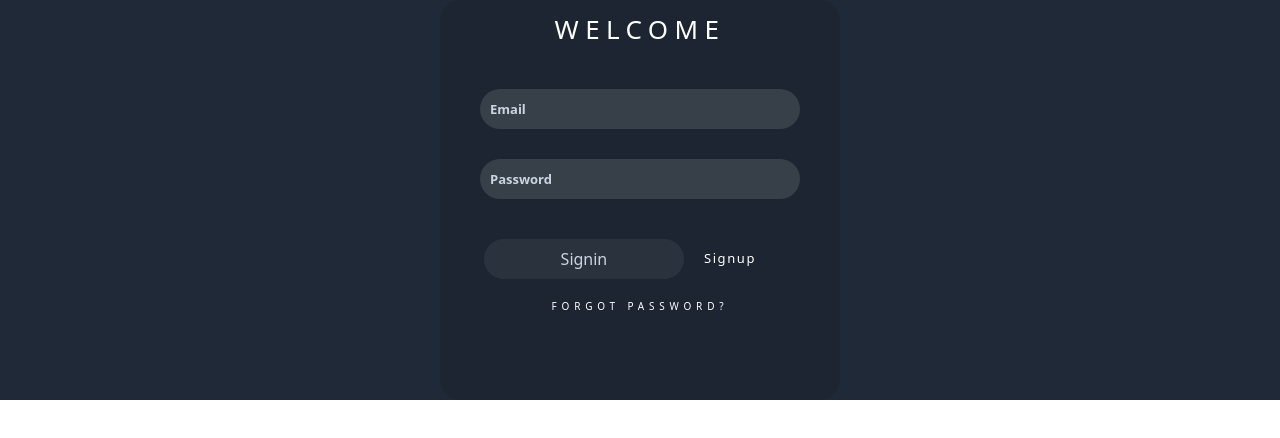
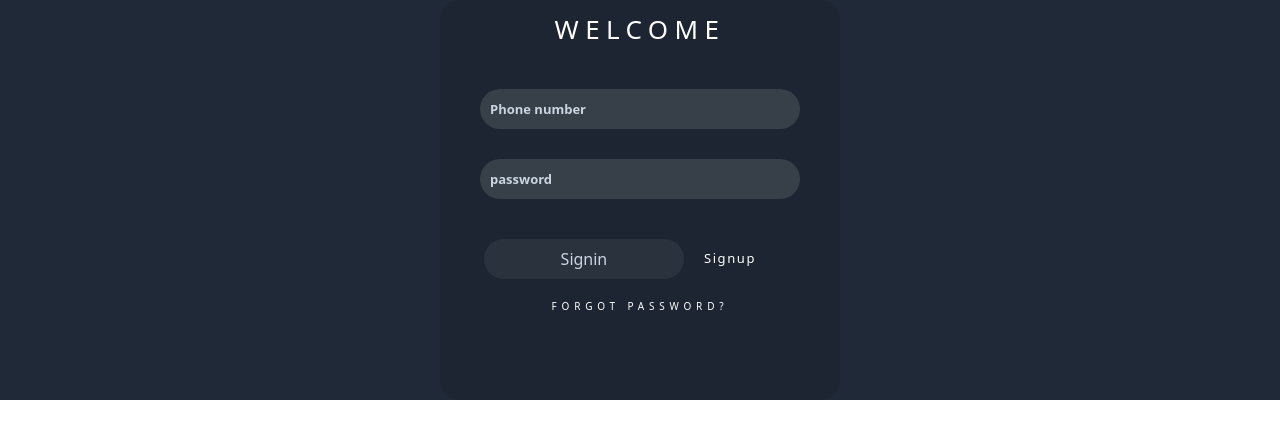
Before and after one commit to leap-2022-teal/Adolf-client, a Next.js app: page /login/login in a window 1280 px wide. Shown: the top 438 px of the page. Built offline with nearby package versions, Linux system fonts and the light colour scheme.

Commit message:
some state

```diff
--- a/src/pages/login/login.tsx
+++ b/src/pages/login/login.tsx
@@ -1,23 +1,51 @@
-export default function Login(){
+import { useState } from 'react';
 
-    return(
-        <div className=" bg-[#1f2937]
-          flex  flex-col items-center ">
+export default function Login() {
+  const [phoneNumber, setPhoneNumber] = useState('');
+  const [password, setPassword] = useState('');
+  return (
+    <div
+      className=" bg-[#1f2937]
+          flex  flex-col items-center "
+    >
       <div className="w-[400px] bg-black bg-opacity-10 h-[50vh] rounded-[20px] shadow-black">
-                <h1 className="text-white uppercase flex justify-center my-[10px] tracking-[0.4rem] text-[26px]" >Welcome</h1>
+        <h1 className="text-white uppercase flex justify-center my-[10px] tracking-[0.4rem] text-[26px]">
+          Welcome
+        </h1>
         <div className="flex flex-col gap-[30px] items-center  text-[13px] font-bold text-[#cbd5e1] my-[40px] ">
-                    <input type="Email" placeholder="Email" className=" placeholder:text-[#cbd5e1] bg-neutral-400 bg-opacity-20 rounded-[2rem] h-[2.5rem] w-[80%] outline-[none] px-[10px] focus:outline-none "/>
-                    <input type="Password" placeholder="Password" className="placeholder:text-[#cbd5e1] bg-neutral-400 bg-opacity-20 rounded-[2rem] h-[2.5rem] w-[80%] outline-[none] px-[10px] focus:outline-none" />
-
-
+          <input
+            type="text"
+            placeholder="Phone number"
+            value={phoneNumber}
+            onChange={(e) => setPhoneNumber(e.target.value)}
+            className=" placeholder:text-[#cbd5e1] bg-neutral-400 bg-opacity-20 rounded-[2rem] h-[2.5rem] w-[80%] outline-[none] px-[10px] focus:outline-none "
+          />
+          <input
+            type="Password"
+            value={password}
+            placeholder="password"
+            onChange={(e) => setPassword(e.target.value)}
+            className="placeholder:text-[#cbd5e1] bg-neutral-400 bg-opacity-20 rounded-[2rem] h-[2.5rem] w-[80%] outline-[none] px-[10px] focus:outline-none"
+          />
         </div>
         <div className="flex gap-[20px] justify-center ">
-                        <button className="w-[50%] text-[#cbd5e1] h-[2.5rem] bg-neutral-400 bg-opacity-10 rounded-[2rem] cursor-pointer ml-[-40px] ">Signin</button>
-                        <a href="#" className="my-[10px] text-[13px] tracking-[0.1rem] text-white ">Signup</a>
+          <button className="w-[50%] text-[#cbd5e1] h-[2.5rem] bg-neutral-400 bg-opacity-10 rounded-[2rem] cursor-pointer ml-[-40px] ">
+            Signin
+          </button>
+          <a
+            href="#"
+            className="my-[10px] text-[13px] tracking-[0.1rem] text-white "
+          >
+            Signup
+          </a>
         </div>
-                     <a href="#" className="tracking-[0.3rem] text-white text-[10px] flex justify-center my-[20px]">FORGOT PASSWORD?</a>
+        <a
+          href="#"
+          className="tracking-[0.3rem] text-white text-[10px] flex justify-center my-[20px]"
+        >
+          FORGOT PASSWORD?
+        </a>
       </div>
     </div>
-
-    )
+  );
 }
```
Lines whose indentation alone changed are shown as unchanged.
